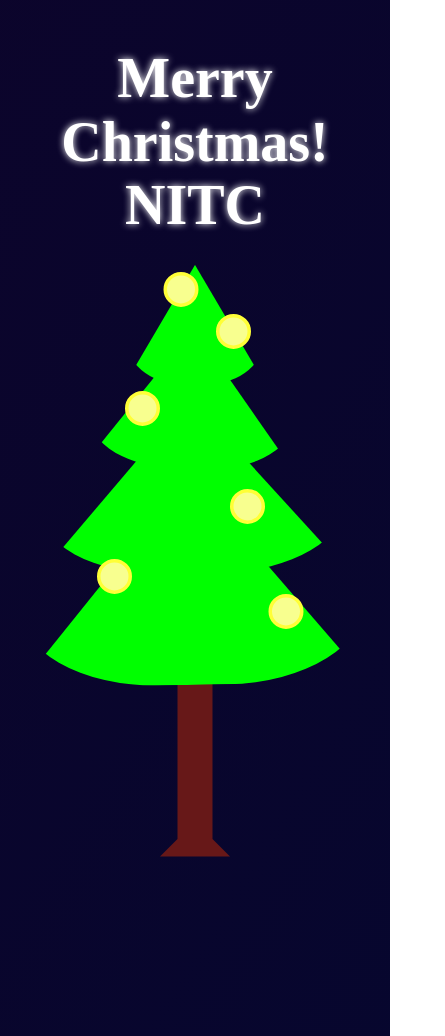
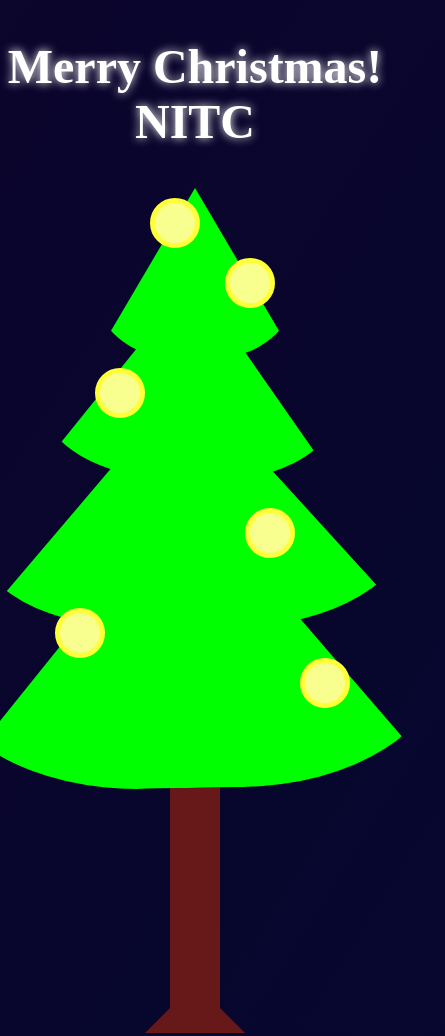
Before and after one commit to vinitkesh/Merry-Christmas-NITC, a plain HTML site: page index.html in a window 390 px wide. Shown: the top 1036 px of the page, 445 px wide, since content can reach past the window. Drawn offline with Linux system fonts and the light colour scheme.

Commit message:
Update style.css

```diff
--- a/style.css
+++ b/style.css
@@ -165,8 +165,7 @@ h1{
 }
 
 @media(max-width: 500px){
-    body{
-        scale: 0.7;
-        transform: translateY(-20%);
+    h1{
+        font-size: 3rem;
     }
 }
```
